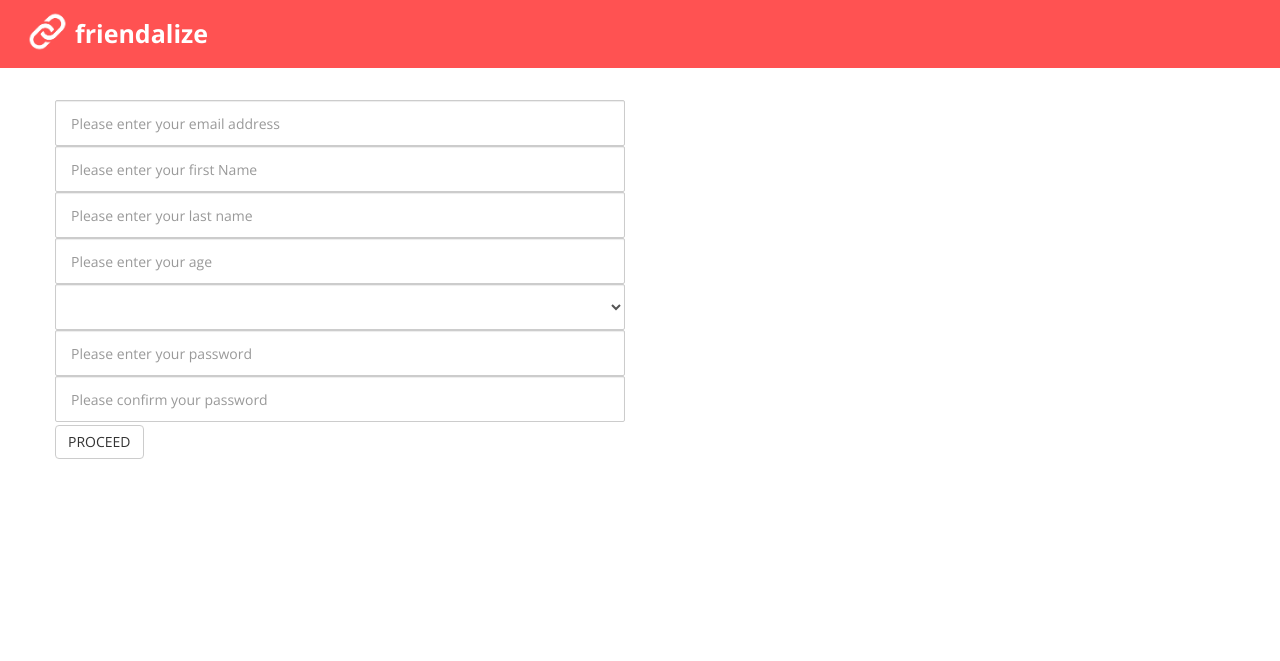
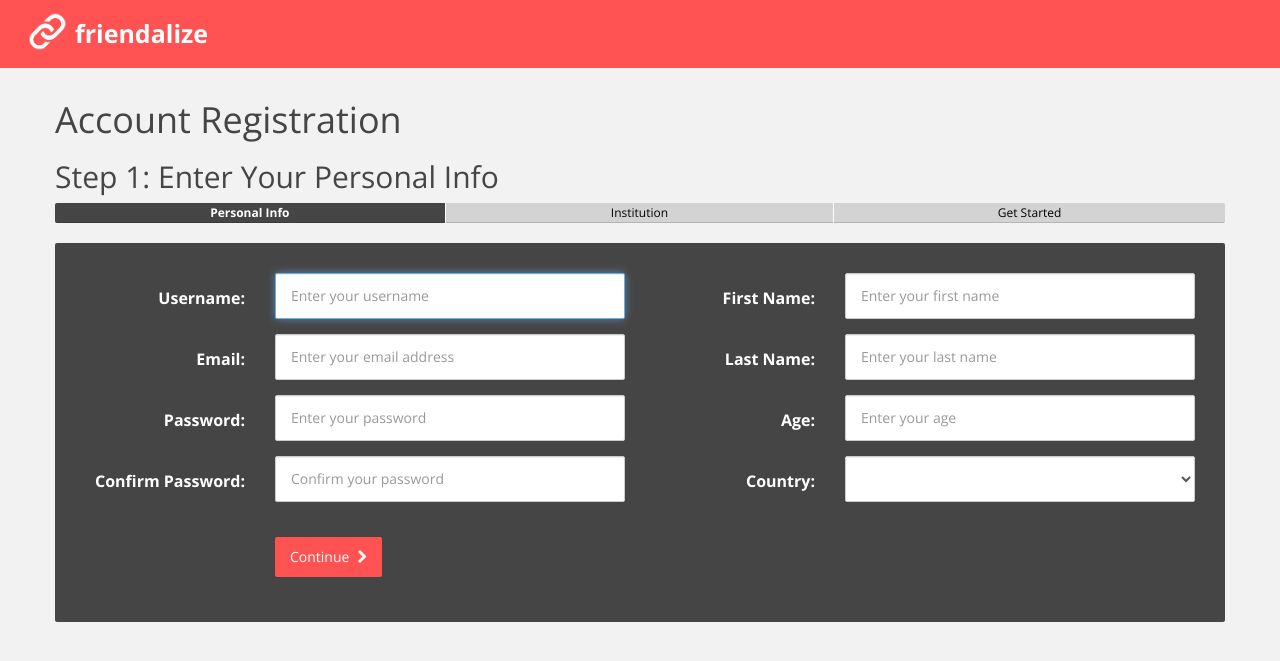
Before and after one commit to lucastan96/friendalize, a PHP site: page /register.php in a window 1280 px wide. Shown: the top 661 px of the page. Run offline with PHP 8.4, Linux system fonts and the light colour scheme; data that the repository does not hold is empty; some libraries are stand-ins or nearby versions.

Commit message:
Updated registration code and functions

```diff
--- a/challenges.php
+++ b/challenges.php
@@ -14,7 +14,7 @@ session_start();
             <div class="row cols">
                 <?php include("includes/nav-desktop.php"); ?>
                 <!-- <?php include("includes/nav-mobile.php"); ?> -->
-                <div class="col-sm-10">
+                <div class="col-sm-10 content">
 
                 </div>
             </div>
--- /dev/null
+++ b/includes/connection.php
@@ -0,0 +1,17 @@
+<?php
+require_once 'constant.php';
+
+$dsn = 'mysql:host=' . HOST . ';dbname=' . DBNAME;
+
+try {
+    $db = new PDO($dsn, USERNAME, PASSWORD);
+    $db->setAttribute(PDO::ATTR_EMULATE_PREPARES, FALSE);
+    $db->setAttribute(PDO::ATTR_ERRMODE, PDO::ERRMODE_EXCEPTION);
+    error_reporting(E_ALL);
+} catch (Exception $e) {
+    $error_message = 'Connection Failed';
+    $error_message .= $e->getMessage();
+
+    include('db_error.php');
+    exit();
+}
--- /dev/null
+++ b/includes/constant.php
@@ -0,0 +1,5 @@
+<?php
+define("HOST", "localhost");
+define("DBNAME", "friendalize");
+define("USERNAME", "root");
+define("PASSWORD","");
--- /dev/null
+++ b/includes/functions.php
@@ -0,0 +1,20 @@
+<?php
+function get_countries($db) {
+    $query = "SELECT country_id, name FROM countries";
+    $statement = $db->prepare($query);
+    $statement->execute();
+    $countries_array = $statement->fetchAll();
+    $statement->closeCursor();
+
+    return $countries_array;
+}
+
+function get_institutions($db) {
+    $query = "SELECT institution_id, name FROM institutions GROUP BY name";
+    $statement = $db->prepare($query);
+    $statement->execute();
+    $institutions_array = $statement->fetchAll();
+    $statement->closeCursor();
+
+    return $institutions_array;
+}
--- a/index.php
+++ b/index.php
@@ -19,7 +19,7 @@ if (!isset($_SESSION['user_id'])) {
             <div class="row cols">
                 <?php include("includes/nav-desktop.php"); ?>
                 <!-- <?php include("includes/nav-mobile.php"); ?> -->
-                <div class="col-sm-10">
+                <div class="col-sm-10 content">
 
                 </div>
             </div>
--- a/nbproject/private/private.xml
+++ b/nbproject/private/private.xml
@@ -2,9 +2,6 @@
 <project-private xmlns="http://www.netbeans.org/ns/project-private/1">
     <editor-bookmarks xmlns="http://www.netbeans.org/ns/editor-bookmarks/2" lastBookmarkId="0"/>
     <open-files xmlns="http://www.netbeans.org/ns/projectui-open-files/2">
-        <group>
-            <file>file:/Users/lucastan96/NetBeansProjects/friendalize/register.php</file>
-            <file>file:/Users/lucastan96/NetBeansProjects/friendalize/styles/register.css</file>
-        </group>
+        <group/>
     </open-files>
 </project-private>
--- /dev/null
+++ b/register-p.php
@@ -0,0 +1,4 @@
+<?php
+
+header("Location: setup-institution.php");
+exit();
--- a/register.php
+++ b/register.php
@@ -5,50 +5,105 @@ if (isset($_SESSION['user_id'])) {
     header("Location: index.php");
     exit();
 }
+
+require_once('includes/connection.php');
+require_once('includes/functions.php');
+
+$countries_array = get_countries($db);
 ?>
 <!DOCTYPE html>
 <html lang="en">
     <head>
         <?php include("includes/head.php"); ?>
-        <title>Register | Friendalize</title>
+        <title>Account Registration | Friendalize</title>
         <link href="styles/register.css" rel="stylesheet">
     </head>
     <body>
         <div class="container-fluid">
             <div class="navbar-fixed-top">
-                <a href="index.php"><div id="logo"><img src="images/logos/white_transparent.png" alt="Friendalize Logo">friendalize</div></a>
+                <a href="signin.php"><div id="logo"><img src="images/logos/white_transparent.png" alt="Friendalize Logo">friendalize</div></a>
             </div>
         </div>
         <div class="container">
-            <form action="register-p.php" method="post">
-                <div class="row cols">
+            <h1>Account Registration</h1>
+            <h2>Step 1: Enter Your Personal Info</h2>
+            <div class="progress">
+                <div class="progress-bar progress-bar-active" role="progressbar" aria-valuenow="33.3"
+                     aria-valuemin="0" aria-valuemax="100" style="width:33.3%">
+                    Personal Info
+                </div>
+                <div class="progress-bar progress-bar-inactive" role="progressbar" aria-valuenow="33.3"
+                     aria-valuemin="0" aria-valuemax="100" style="width:33.3%">
+                    Institution
+                </div>
+                <div class="progress-bar progress-bar-inactive" role="progressbar" aria-valuenow="33.4"
+                     aria-valuemin="0" aria-valuemax="100" style="width:33.4%">
+                    Get Started
+                </div>
+            </div>
+            <form class="form-horizontal" action="register-p.php" method="post">
+                <div class="row">
                     <div class="col-sm-6">
-                        <label for="email" class="sr-only">Email</label>
-                        <input type="email" name="email" class="form-control no-border input" placeholder="Please enter your email address" required pattern="[a-z0-9._%+-]+@[a-z0-9.-]+\.[a-z]{2,3}$">
-
-                        <label for="first_name" class="sr-only">First Name</label>
-                        <input type="text" name="first_name" class="form-control no-border input" placeholder="Please enter your first Name" required>
-
-                        <label for="last_name" class="sr-only">Last Name</label>
-                        <input type="text" name="last_name" class="form-control no-border input" placeholder="Please enter your last name" required>
-
-                        <label for="age" class="sr-only">Age</label>
-                        <input type="number" name="age" class="form-control no-border input" placeholder="Please enter your age" required>
-
-                        <label for="country" class="sr-only">Country</label>
-                        <select class="form-control no-border input" name="country" required>
-                            <option value="" selected="selected">Please select a Country</option>
-                        </select>
-
-                        <label for="password" class="sr-only">Password</label>
-                        <input type="password" name="registerpassword" class="form-control no-border input" placeholder="Please enter your password" required pattern="(?=.*\d)(?=.*[a-z])(?=.*[A-Z]).{8,}" title="Must contain at least one number and one uppercase and lowercase letter, and at least 8 or more characters">
-
-                        <label for="password_confirm" class="sr-only">Confirm Password</label>
-                        <input type="password" name="password_confirm" class="form-control no-border input" placeholder="Please confirm your password" required pattern="(?=.*\d)(?=.*[a-z])(?=.*[A-Z]).{8,}" title="Please enter the same password">
-                        <button class="btn btn-default no-border submit" type="submit">PROCEED</button>
+                        <div class="form-group">
+                            <label class="control-label col-sm-4" for="username">Username:</label>
+                            <div class="col-sm-8">
+                                <input class="form-control" type="text" id="username" name="username" placeholder="Enter your username" required autofocus>
+                            </div>
+                        </div>
+                        <div class="form-group">
+                            <label class="control-label col-sm-4" for="email">Email:</label>
+                            <div class="col-sm-8">
+                                <input class="form-control" type="email" id="email" name="email" pattern="[a-z0-9._%+-]+@[a-z0-9.-]+\.[a-z]{2,3}$" placeholder="Enter your email address" required>
+                            </div>
+                        </div>
+                        <div class="form-group">
+                            <label class="control-label col-sm-4" for="password">Password:</label>
+                            <div class="col-sm-8">
+                                <input class="form-control" type="password" id="password" name="password" pattern="(?=.*\d)(?=.*[a-z])(?=.*[A-Z]).{8,}" placeholder="Enter your password" title="Must contain at least one number and one uppercase and lowercase letter, and at least 8 or more characters" required>
+                            </div>
+                        </div>
+                        <div class="form-group">
+                            <label class="control-label col-sm-4" for="password_confirm">Confirm Password:</label>
+                            <div class="col-sm-8">
+                                <input class="form-control" type="password_confirm" id="password_confirm" name="password_confirm" pattern="(?=.*\d)(?=.*[a-z])(?=.*[A-Z]).{8,}" placeholder="Confirm your password" required>
+                            </div>
+                        </div>
                     </div>
                     <div class="col-sm-6">
-
+                        <div class="form-group">
+                            <label class="control-label col-sm-4" for="first_name">First Name:</label>
+                            <div class="col-sm-8">
+                                <input class="form-control" type="text" id="first_name" name="first_name" placeholder="Enter your first name" required>
+                            </div>
+                        </div>
+                        <div class="form-group">
+                            <label class="control-label col-sm-4" for="last_name">Last Name:</label>
+                            <div class="col-sm-8">
+                                <input class="form-control" type="text" id="last_name" name="last_name" placeholder="Enter your last name" required>
+                            </div>
+                        </div>
+                        <div class="form-group">
+                            <label class="control-label col-sm-4" for="age">Age:</label>
+                            <div class="col-sm-8">
+                                <input class="form-control" type="number" id="age" name="age" placeholder="Enter your age" required>
+                            </div>
+                        </div>
+                        <div class="form-group">
+                            <label class="control-label col-sm-4" for="country">Country:</label>
+                            <div class="col-sm-8">
+                                <select class="form-control form-select" id="country" name="country" required>
+                                    <option value="" selected="selected">Select your country</option>
+                                    <?php foreach ($countries_array as $countries) : ?>
+                                        <option value="<?php echo $countries['country_id']; ?>"><?php echo htmlspecialchars($countries['name']); ?></option>
+                                    <?php endforeach; ?>
+                                </select>
+                            </div>
+                        </div>
+                    </div>
+                </div>
+                <div class="form-group">
+                    <div class="col-sm-offset-2 col-sm-10">
+                        <button class="btn btn-submit" type="submit">Continue<i class="fa fa-chevron-right" aria-hidden="true"></i></button>
                     </div>
                 </div>
             </form>
--- /dev/null
+++ b/setup-institution-p.php
@@ -0,0 +1,4 @@
+<?php
+
+header("Location: get-started.php");
+exit();
--- a/styles/common.css
+++ b/styles/common.css
@@ -32,6 +32,15 @@ body {
     display: none;
 }
 
+.btn {
+    padding: 10px;
+    padding-left: 15px;
+    padding-right: 15px;
+    transition: 0.2s ease;
+    border: none;
+    border-radius: 2px;
+}
+
 .form-control {
     padding: 22px !important;
     padding-left: 15px !important;
@@ -39,15 +48,23 @@ body {
     border-radius: 2px !important;
 }
 
+.form-select {
+    height: 46px;
+}
+
+i {
+    margin-left: 8px;
+}
+
 @media only screen and (min-width: 768px) {
-    .col-sm-2, .col-sm-10 {
+    .nav-desktop, .content {
         height: 100vh;
         overflow-y: scroll;
         padding: 0;
         padding-top: 100px;
     }
 
-    .col-sm-10 {
+    .content {
         background: #F2F2F2;
     }
 
--- a/styles/register.css
+++ b/styles/register.css
@@ -1,8 +1,70 @@
-.container {
-    padding: 0;
-    padding-top: 100px;
+body {
+    background: #f2f2f2;
 }
 
-.col-sm-6 {
-    height: 500px;
+.container {
+    padding: 20px;
+    padding-top: 80px;
+    text-align: center;
 }
+
+.progress {
+    border-radius: 2px;
+}
+
+.progress-bar-active {
+    color: white;
+    background: #454545;
+    font-weight: bold;
+}
+
+.progress-bar-inactive {
+    color: black;
+    background: lightgray;
+}
+
+.progress-bar:nth-of-type(2) {
+    border-left: 0.5px solid white;
+    border-right: 0.5px solid white;
+}
+
+form {
+    background: #454545;
+    color: white;
+    padding: 30px;
+    border-radius: 2px;
+}
+
+.btn-submit {
+    color: white;
+    background: #FF5252;
+    margin-top: 20px;
+}
+
+.btn-submit:hover {
+    color: #454545;
+    background: white;
+}
+
+.option {
+    background: #FF5252;
+}
+
+.btn-option {
+    color: white;
+    background: #454545;
+    width: 100%;
+}
+
+.btn-option:hover {
+    color: #454545;
+    background: white;
+}
+
+@media only screen and (min-width: 768px) {
+    .container {
+        padding: 0;
+        padding-top: 80px;
+        text-align: left;
+    }
+}
```
Also changed, not shown: get-started.php (added, +59 -0 lines), setup-institution.php (added, +64 -0 lines), styles/signin.css (+0 -13 lines).
